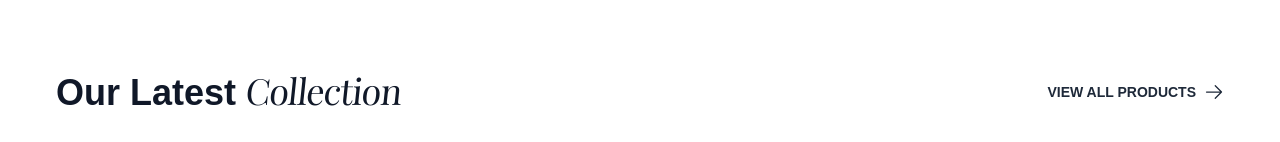
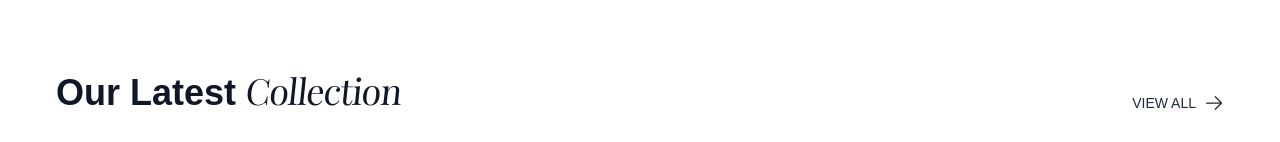
Before and after one commit to hussainxd01/demo, a Next.js app in the folder client/: page / in a window 1280 px wide. Shown: the part 810-952 px from the top of the page. Built offline with nearby package versions, Linux system fonts and the light colour scheme; no server answers; a web font is replaced by a local one.

Commit message:
fix: align "VIEW ALL PRODUCTS" link with title
Use flex layout for title and link alignment; adjust text and icon sizes

Co-authored-by: Md Hussain <159422941+hussainxd01@users.noreply.github.com>

```diff
--- a/client/src/app/page.js
+++ b/client/src/app/page.js
@@ -76,8 +76,7 @@ export default function Home() {
         id="products"
         className="py-12 md:py-20 px-4 md:px-14 w-full mx-auto"
       >
-        <div className="mb-14 flex flex-col sm:flex-row justify-between items-start sm:items-center gap-4">
-          <div>
+        <div className="mb-14 flex items-end justify-between gap-4">
           <h2 className="text-xl sm:text-2xl md:text-3xl lg:text-4xl font-bold text-gray-900">
             Our Latest{" "}
             <span
@@ -86,14 +85,12 @@ export default function Home() {
               Collection
             </span>
           </h2>
-          </div>
-          <div className="text-center">
           <Link
             href="/products"
-              className=" text-gray-800 font-semibold text-sm flex gap-2 items-center "
+            className="text-gray-800 font-medium text-xs sm:text-sm flex gap-2 items-center whitespace-nowrap"
           >
             <span className="hover:underline underline-offset-4">
-                VIEW ALL PRODUCTS
+              VIEW ALL
             </span>
             <svg
               xmlns="http://www.w3.org/2000/svg"
@@ -101,7 +98,7 @@ export default function Home() {
               viewBox="0 0 24 24"
               strokeWidth={1.5}
               stroke="currentColor"
-                className="size-5"
+              className="size-4 sm:size-5"
             >
               <path
                 strokeLinecap="round"
@@ -110,7 +107,6 @@ export default function Home() {
               />
             </svg>
           </Link>
-          </div>
         </div>
 
         <ProductGrid products={products} isLoading={isLoading} />
```
Lines whose indentation alone changed are shown as unchanged.
